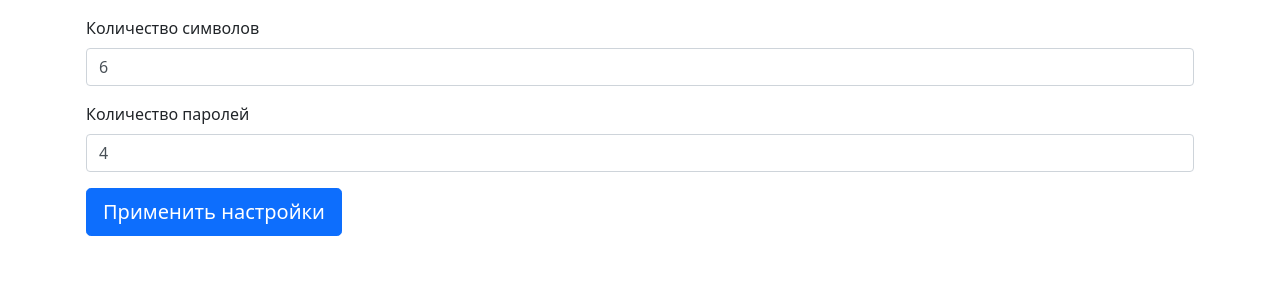
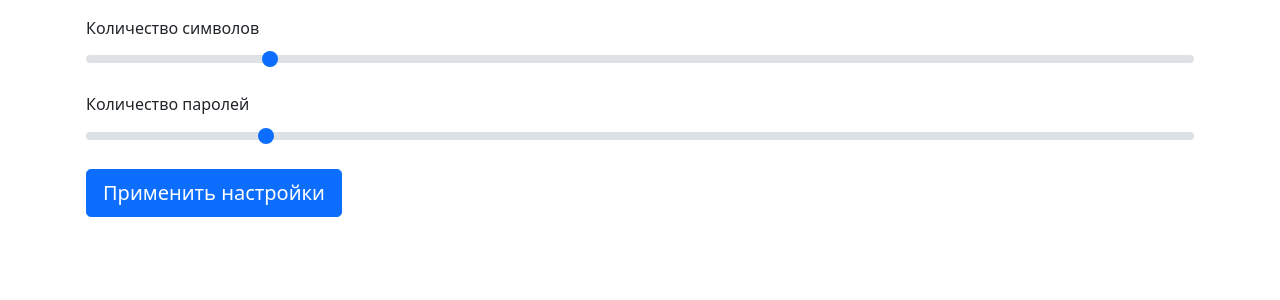
Before and after one commit to mewforest/password-generator, a Flask app: page /settings in a window 1280 px wide. Shown: the part 56-356 px from the top of the page. Run offline with Flask 2, Linux system fonts and the light colour scheme; some libraries are stand-ins or nearby versions.

Commit message:
Added range input to settings

```diff
--- a/app/forms.py
+++ b/app/forms.py
@@ -1,11 +1,12 @@
 from flask_wtf import FlaskForm
 from wtforms.fields import IntegerField, SubmitField
+from wtforms.fields.html5 import IntegerRangeField
 from wtforms.validators import DataRequired, NumberRange
 
 
 class Settings(FlaskForm):
-    letters_number = IntegerField('Количество символов', default=6,
+    letters_number = IntegerRangeField('Количество символов', default=6,
                                   validators=[DataRequired(), NumberRange(min=1, max=32)])
-    passwords_number = IntegerField('Количество паролей', default=4,
+    passwords_number = IntegerRangeField('Количество паролей', default=4,
                                     validators=[DataRequired(), NumberRange(min=1, max=20)])
     submit = SubmitField('Применить настройки')
--- a/app/templates/settings.html
+++ b/app/templates/settings.html
@@ -6,7 +6,7 @@
     {{ form.hidden_tag() }}
     <div class="mb-3">
         {{ form.letters_number.label(class='form-label') }}
-        {{ form.letters_number(class='form-control') }}
+        {{ form.letters_number(class='form-range', min='1', max='32') }}
     </div>
     {% for error in form.letters_number.errors %}
         <div class="alert alert-danger mb-3" role="alert">
@@ -15,7 +15,7 @@
     {% endfor %}
     <div class="mb-3">
         {{ form.passwords_number.label(class='form-label') }}
-        {{ form.passwords_number(class='form-control') }}
+        {{ form.passwords_number(class='form-range', min='1', max='20') }}
     </div>
     {% for error in form.passwords_number.errors %}
         <div class="alert alert-danger mb-3" role="alert">
```
Also changed, not shown: config.py (line endings or trailing spaces).
